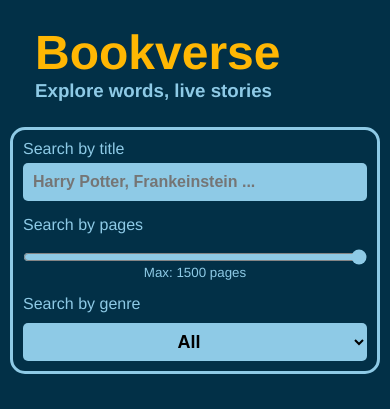
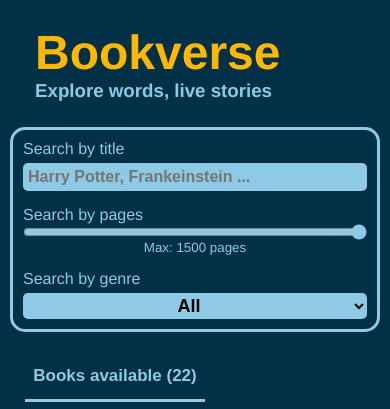
Before and after one commit to altobellidardo/pruebas-tecnicas, a React (Vite) app in the folder 01-reading-list/: page / in a window 390 px wide. Shown: the top 409 px of the page. Built offline with nearby package versions, Linux system fonts and the light colour scheme.

Commit message:
new responsive

```diff
--- a/01-reading-list/src/App.css
+++ b/01-reading-list/src/App.css
@@ -40,6 +40,10 @@
         width: 100%;
     }
 
+    .filters .title input {
+        padding: 5px;
+    }
+
     .filters .catego2{
         display: block;
         width: 100%;
@@ -51,9 +55,18 @@
         margin-top: 15px;
     }
 
+    .filters .catego2 div input {
+        margin-top: 0;
+    }
+
+    .filters .catego2 div select {
+        margin-top: 5px;
+        padding: 2px;
+    }
+
     .tabs li button {
         font-size: 17px;
-        width: 190px;
+        width: 180px;
         height: 50px;
         padding: 0;
     }
```
